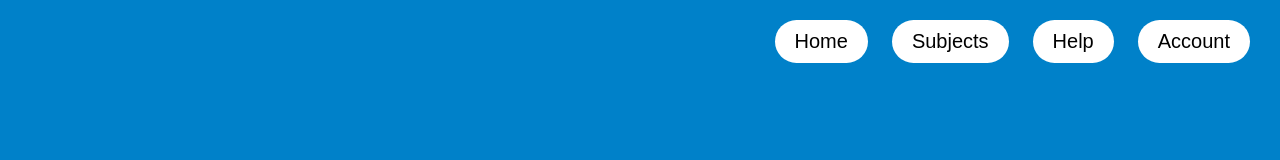
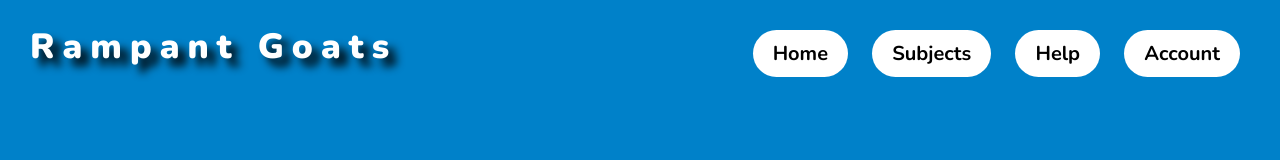
Before and after one commit to Shorizon/Rampant-Goats, a plain HTML site: page client/index.html in a window 1280 px wide. Drawn offline with nearby package versions, Linux system fonts and the light colour scheme.

Commit message:
Finished styling navbar at top

```diff
--- a/client/assets/styles.css
+++ b/client/assets/styles.css
@@ -6,6 +6,7 @@ body {
     margin: 0;
     height: 100vh;
     width: 100%;
+    font-family: Nunito, sans-serif;
     background-color: #0081C9;
 }
 /*//////////////////////// NAVBAR CSS START //////////////////////////////*
@@ -16,7 +17,19 @@ body {
     align-items: center; /* vertical */
     background-color: #0081C9;
     color: #fff;
-    padding: 20px;
+    padding: 30px;
+}
+
+.title {
+    font-size: 35px;
+    font-weight: 900;
+    color: #fff;
+    position: absolute;
+    left: 30px;
+    text-align: left;
+    text-transform: capitalize;
+    letter-spacing: 0.5rem;
+    text-shadow: 0.5rem 0.5rem 0.5rem #000;
 }
 
 
@@ -24,7 +37,8 @@ body {
   .navbar button {
     border-radius: 28px;
     border: none;
-    font-family: Arial;
+    font-family: Nunito, sans-serif;
+    font-weight: 650;
     color: #000000;
     font-size: 20px;
     background: #ffffff;
--- a/client/index.html
+++ b/client/index.html
@@ -7,8 +7,12 @@
     <title>Flashcard display page</title>
     <script href="./assets/index.js" defer></script>
     <link rel="stylesheet" href="./assets/styles.css">
+    <link rel="preconnect" href="https://fonts.googleapis.com">
+    <link rel="preconnect" href="https://fonts.gstatic.com" crossorigin>
+    <link href="https://fonts.googleapis.com/css2?family=Nunito:wght@200;300;400;500;600;700;800;900;1000&display=swap" rel="stylesheet">
 </head>
 <body>
+    <h1 class="title">Rampant Goats</h1>
     <!-- Navbar section start -->
     <nav class="navbar">
         <div class="navbar-items">
```
